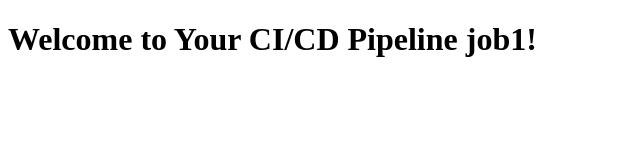
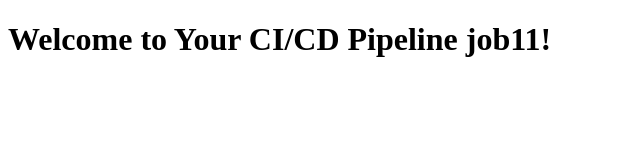
Before and after one commit to aryapillai/ci-cd-docker-project, a website: page views/index.html in a window 1280 px wide. Shown: the full height of the page, 0-640 px from the left. Drawn offline with Linux system fonts and the light colour scheme.

Commit message:
Update index.html

```diff
--- a/views/index.html
+++ b/views/index.html
@@ -6,6 +6,6 @@
     <title>CI/CD Pipeline with Jenkins & Docker</title>
 </head>
 <body>
-    <h1>Welcome to Your CI/CD Pipeline job1!</h1>
+    <h1>Welcome to Your CI/CD Pipeline job11!</h1>
 </body>
 </html>
```
